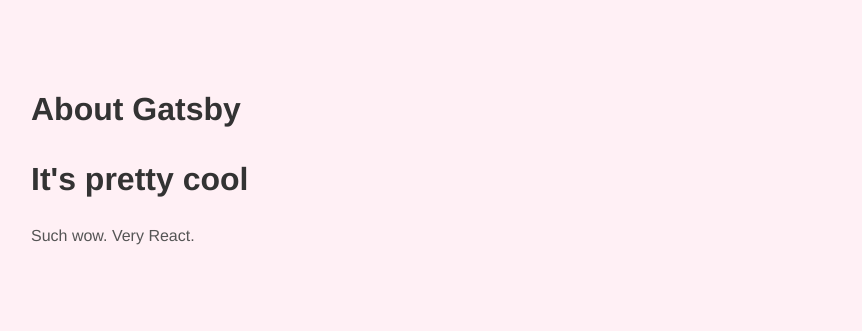
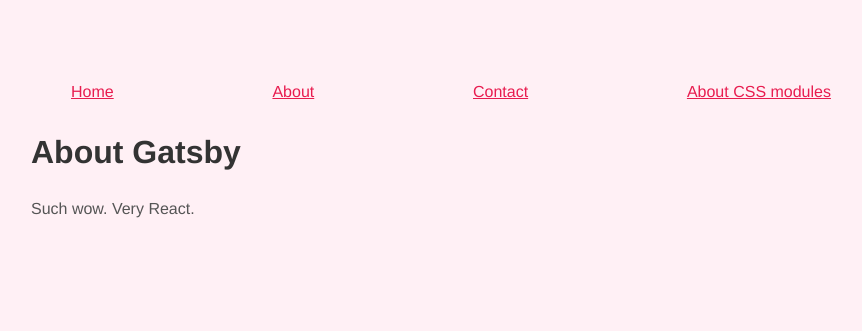
Before and after one commit to tomtomtomtom44/indira-music-duo, a Gatsby site: page /about in a window 1280 px wide. Shown: the whole page, without its empty margins (209-1071 px from the left). Built offline with nearby package versions, Linux system fonts and the light colour scheme; Gatsby itself is replaced by a stand-in of ours.

Commit message:
ajout dun composant layout pour les liens de navigation

```diff
--- /dev/null
+++ b/src/components/layout.js
@@ -0,0 +1,24 @@
+import React from "react"
+import { Link } from "gatsby"
+
+const ListLink = props => (
+  <li>
+    <Link to={props.to}>{props.children}</Link>
+  </li>
+)
+
+export default function Layout({ children }) {
+  return (
+    <div>
+        <header style={{ marginBottom: `1.5rem` }}>
+        <ul style={{ listStyle: `none`}} className="liens">
+          <ListLink to="/">Home</ListLink>
+          <ListLink to="/about/">About</ListLink>
+          <ListLink to="/contact/">Contact</ListLink>
+          <ListLink to="/about-css-modules/">About CSS modules</ListLink>
+        </ul>
+        </header>
+      {children}
+    </div>
+  )
+}
--- a/src/pages/about-css-modules.js
+++ b/src/pages/about-css-modules.js
@@ -1,6 +1,8 @@
 import React from "react"
 import Container from "../components/container"
 import styles from "./about-css-modules.module.css"
+import { Link } from "gatsby"
+import Layout from "../components/layout"
 
 const User = props => (
   <div className={styles.user}>
@@ -14,6 +16,7 @@
 
 export default function About() {
   return (
+    <Layout>
       <Container>
         <h1>About CSS Modules</h1>
         <p>CSS Modules are cool</p>
@@ -28,5 +31,6 @@
           excerpt="I'm Bob Smith, a vertically aligned type of guy. Lorem ipsum dolor sit amet, consectetur adipisicing elit."
         />
       </Container>
+    </Layout>
   )
 }
--- a/src/pages/about.js
+++ b/src/pages/about.js
@@ -1,13 +1,14 @@
 import React from "react"
-
+import { Link } from "gatsby"
 import Header from "../components/header"
+import Layout from "../components/layout"
 
 
 export default function About() {
   return (
-    <div>
-      <Header headerText="About Gatsby" /><Header headerText="It's pretty cool" />
+    <Layout>
+      <Header headerText="About Gatsby" />
       <p>Such wow. Very React.</p>
-    </div>
+    </Layout>
   )
 }
```
Also changed, not shown: src/pages/contact.js (+7 -4 lines), src/pages/index.js (+8 -11 lines). Lines whose indentation alone changed are shown as unchanged.
